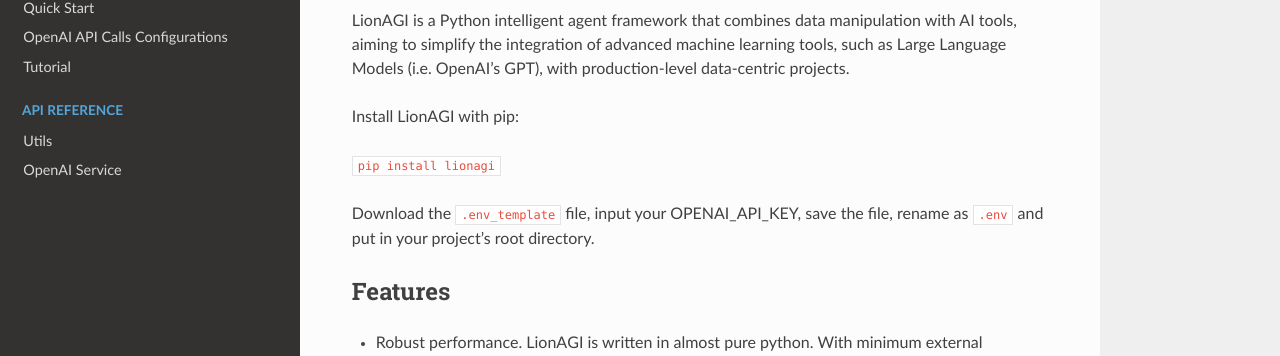
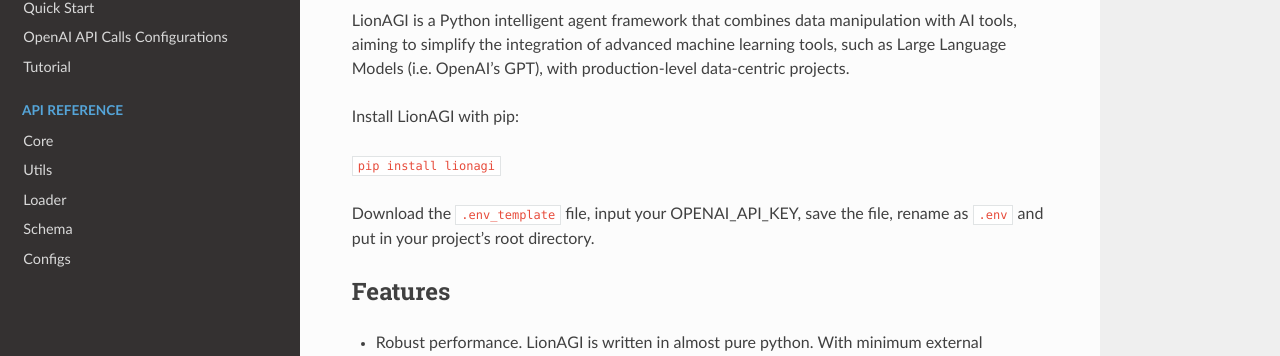
Before and after one commit to lion-agi/lionagi, a Sphinx documentation site: the page built from docs/index.rst, in a window 1280 px wide. Shown: the part 199-555 px from the top of the page. Built offline with Sphinx 7.4.7 and the Read the Docs theme 2.0.0, drawn with Linux system fonts in a browser that asks for light colours; pages that are not in the unit, such as notebooks, are missing from menus.

Commit message:
Update index.rst

```diff
--- a/docs/API_reference/api_index.rst
+++ /dev/null
@@ -1,6 +0,0 @@
-OpenAI Service
-==============
-
-.. toctree::
-
-   api/oai_service.rst
--- a/docs/index.rst
+++ b/docs/index.rst
@@ -95,6 +95,9 @@
    :caption: API Reference
    :hidden:
 
+   API_reference/core_index.rst
    API_reference/utils_index.rst
-   API_reference/session_index.rst
-   API_reference/api_index.rst
+   API_reference/loader_index.rst
+   API_reference/schema_index.rst
+   API_reference/configs_index.rst
+   API_reference/bridge.rst
```
